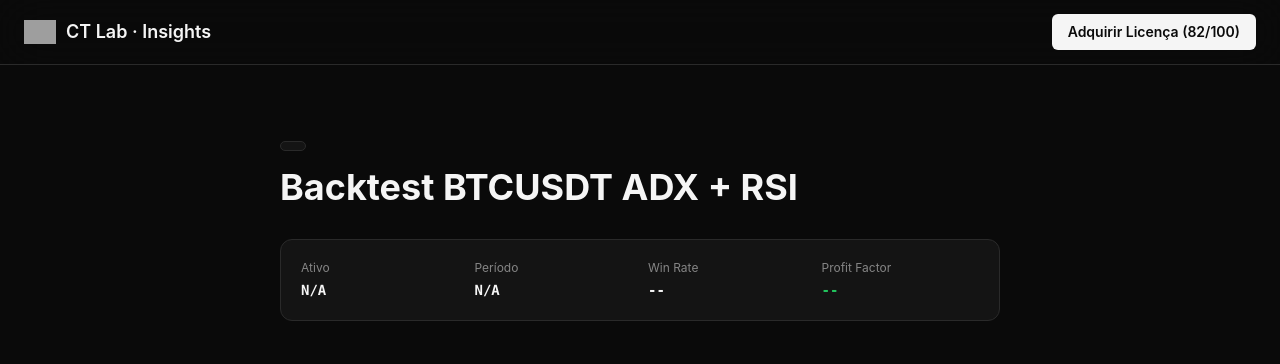
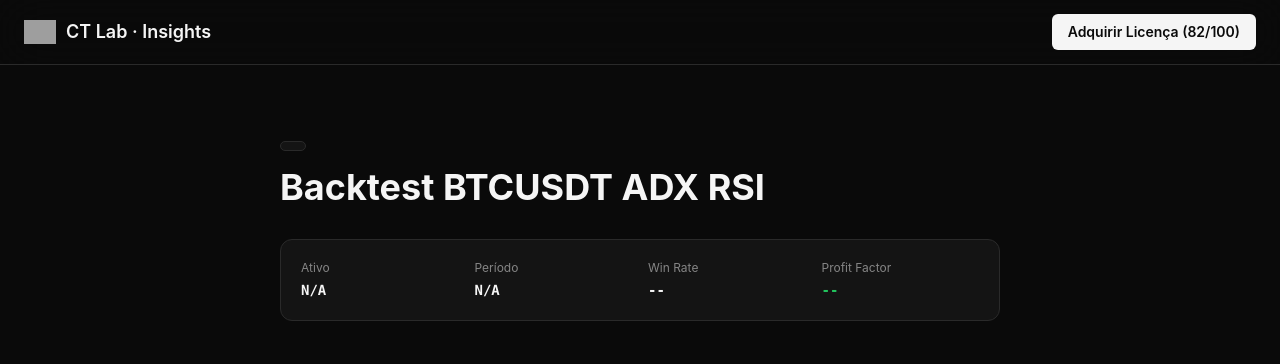
Before and after one commit to verida-trade/insights, a Jekyll site: the page built from posts/0f2390ef39046aa48a829d5759438a46adba24e7c1e20fe437696f9c4520a20e/backtest-btcusdt-adx-rsi.md, in a window 1280 px wide and 900 px high. Shown: the top 364 px of the window. Built offline with Jekyll 4.4.1, drawn with Linux system fonts in a browser that asks for light colours; nearby versions of some CDN libraries; part of the change alters nothing that is shown; grey boxes are pictures that could not be loaded.

```diff
--- a/posts/0f2390ef39046aa48a829d5759438a46adba24e7c1e20fe437696f9c4520a20e/backtest-btcusdt-adx-rsi.md
+++ b/posts/0f2390ef39046aa48a829d5759438a46adba24e7c1e20fe437696f9c4520a20e/backtest-btcusdt-adx-rsi.md
@@ -1,10 +1,10 @@
 ---
 author: 0f2390ef39046aa48a829d5759438a46adba24e7c1e20fe437696f9c4520a20e
-date: "2026-08-18 18:31:14 +0000"
+date: "2026-08-18 18:35:40 +0000"
 lang: en
 layout: post
 permalink: /0f2390ef39046aa48a829d5759438a46adba24e7c1e20fe437696f9c4520a20e/backtest-btcusdt-adx-rsi
-title: Backtest BTCUSDT ADX + RSI
+title: Backtest BTCUSDT ADX RSI
 ---
 
 O backtest com as **condições exatas** que você solicitou gerou **apenas 1 trade** em todo o período (dados de 2023 a 2026). As condições são extremamente restritivas:
```
